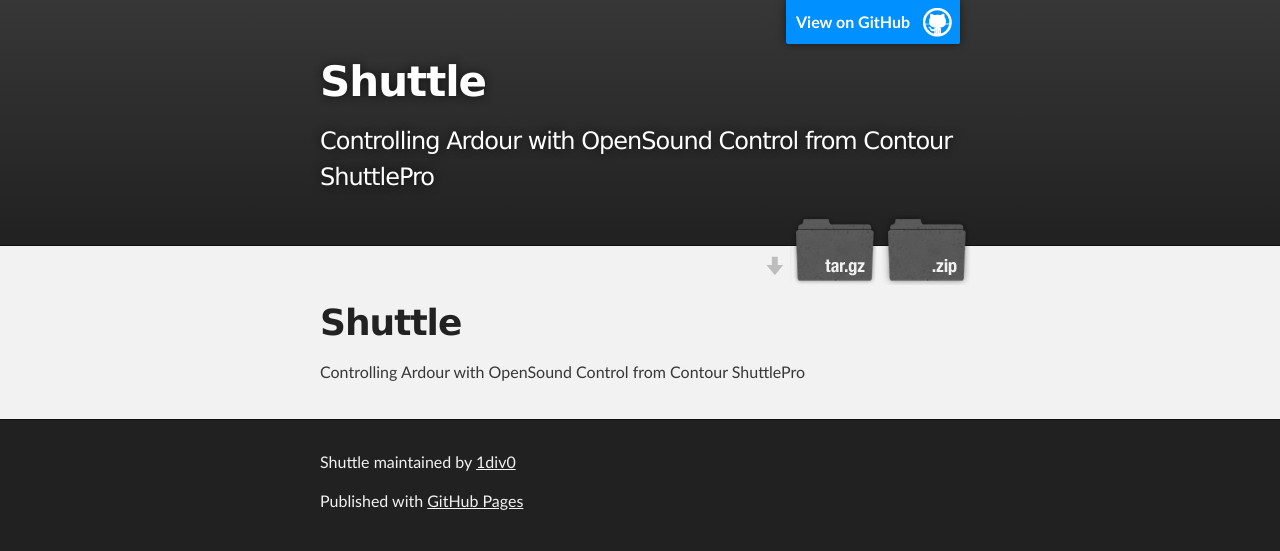
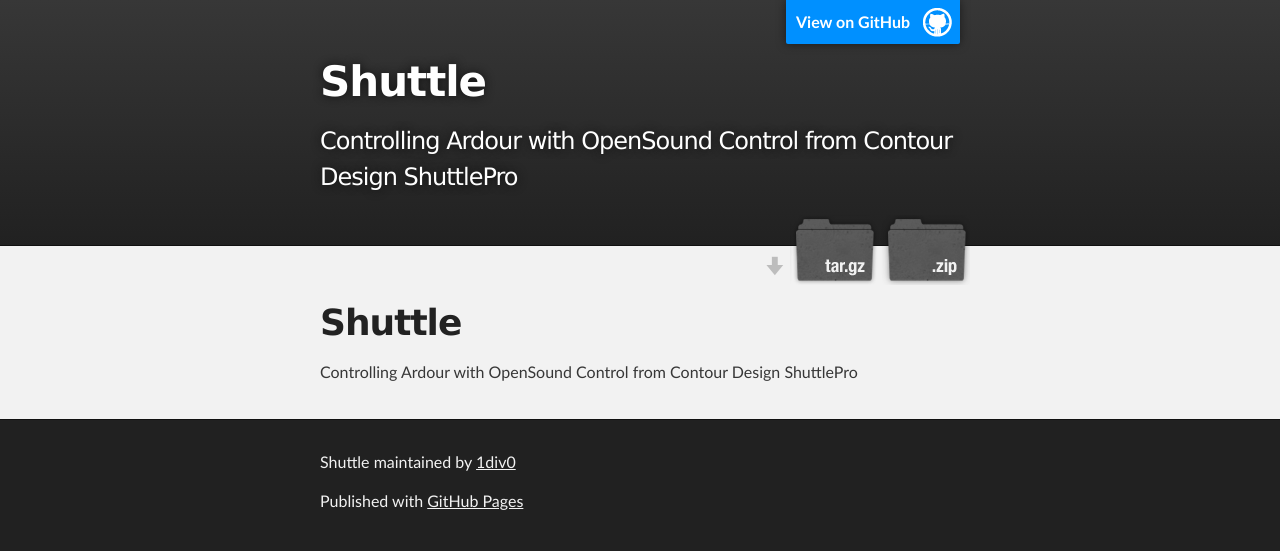
Before and after one commit to 1div0/Shuttle, a plain HTML site: page index.html in a window 1280 px wide. Drawn offline with Linux system fonts and the light colour scheme.

Commit message:
Update index.html
Contour Design

```diff
--- a/index.html
+++ b/index.html
@@ -4,7 +4,7 @@
   <head>
     <meta charset='utf-8'>
     <meta http-equiv="X-UA-Compatible" content="chrome=1">
-    <meta name="description" content="Shuttle : Controlling Ardour with OpenSound Control from Contour ShuttlePro">
+    <meta name="description" content="Shuttle : Controlling Ardour with OpenSound Control from Contour Design ShuttlePro">
 
     <link rel="stylesheet" type="text/css" media="screen" href="stylesheets/stylesheet.css">
 
@@ -19,7 +19,7 @@
           <a id="forkme_banner" href="https://github.com/1div0/Shuttle">View on GitHub</a>
 
           <h1 id="project_title">Shuttle</h1>
-          <h2 id="project_tagline">Controlling Ardour with OpenSound Control from Contour ShuttlePro</h2>
+          <h2 id="project_tagline">Controlling Ardour with OpenSound Control from Contour Design ShuttlePro</h2>
 
             <section id="downloads">
               <a class="zip_download_link" href="https://github.com/1div0/Shuttle/zipball/master">Download this project as a .zip file</a>
@@ -34,7 +34,7 @@
         <h1>
 <a id="shuttle" class="anchor" href="#shuttle" aria-hidden="true"><span class="octicon octicon-link"></span></a>Shuttle</h1>
 
-<p>Controlling Ardour with OpenSound Control from Contour ShuttlePro</p>
+<p>Controlling Ardour with OpenSound Control from Contour Design ShuttlePro</p>
       </section>
     </div>
 
```
